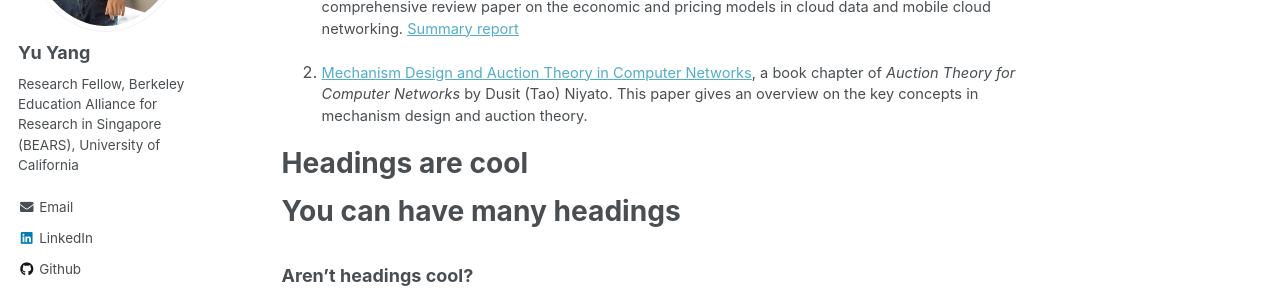
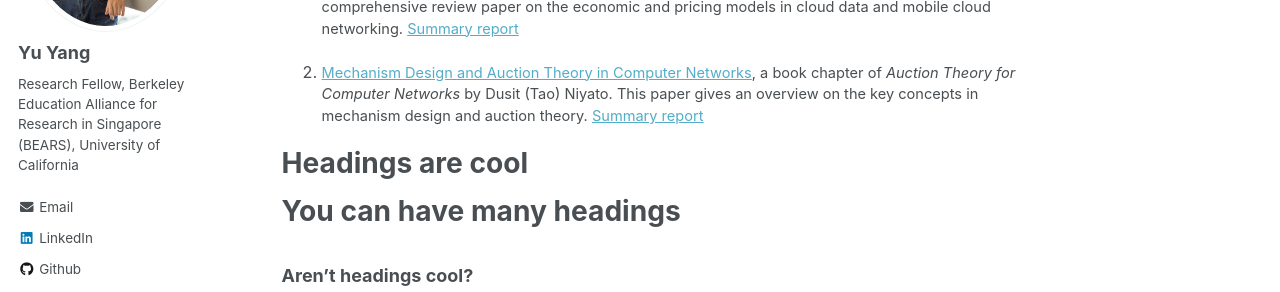
Before and after one commit to yangyu-berkeley/yangyu-berkeley.github.io, a Jekyll site: the page built from _posts/2012-08-14-blog-post-1.md, in a window 1280 px wide and 900 px high. Shown: the part 315-607 px from the top of the window. Built offline with Jekyll 4.4.1, drawn with Linux system fonts in a browser that asks for light colours.

Commit message:
Update 2012-08-14-blog-post-1.md

```diff
--- a/_posts/2012-08-14-blog-post-1.md
+++ b/_posts/2012-08-14-blog-post-1.md
@@ -12,7 +12,7 @@ This is a post on some exceptional and reprensative papers on *Market and Mechan
 1. [Resource Management in Cloud Networking Using Economic Analysis and Pricing Models: A Survey](https://ieeexplore.ieee.org/abstract/document/7807328), a comprehensive review paper on the economic and pricing models in cloud data and mobile cloud networking. [Summary report](https://yangyu-berkeley.github.io/images/Summary.pdf)
 
 
-2. [Mechanism Design and Auction Theory in Computer Networks](https://yangyu-berkeley.github.io/images/Mechanism.pdf), a book chapter of *Auction Theory for Computer Networks* by Dusit (Tao) Niyato. This paper gives an overview on the key concepts in mechanism design and auction theory.
+2. [Mechanism Design and Auction Theory in Computer Networks](https://yangyu-berkeley.github.io/images/Mechanism.pdf), a book chapter of *Auction Theory for Computer Networks* by Dusit (Tao) Niyato. This paper gives an overview on the key concepts in mechanism design and auction theory. [Summary report](https://yangyu-berkeley.github.io/images/Summary2.pdf)
 
 Headings are cool
 ======
```
